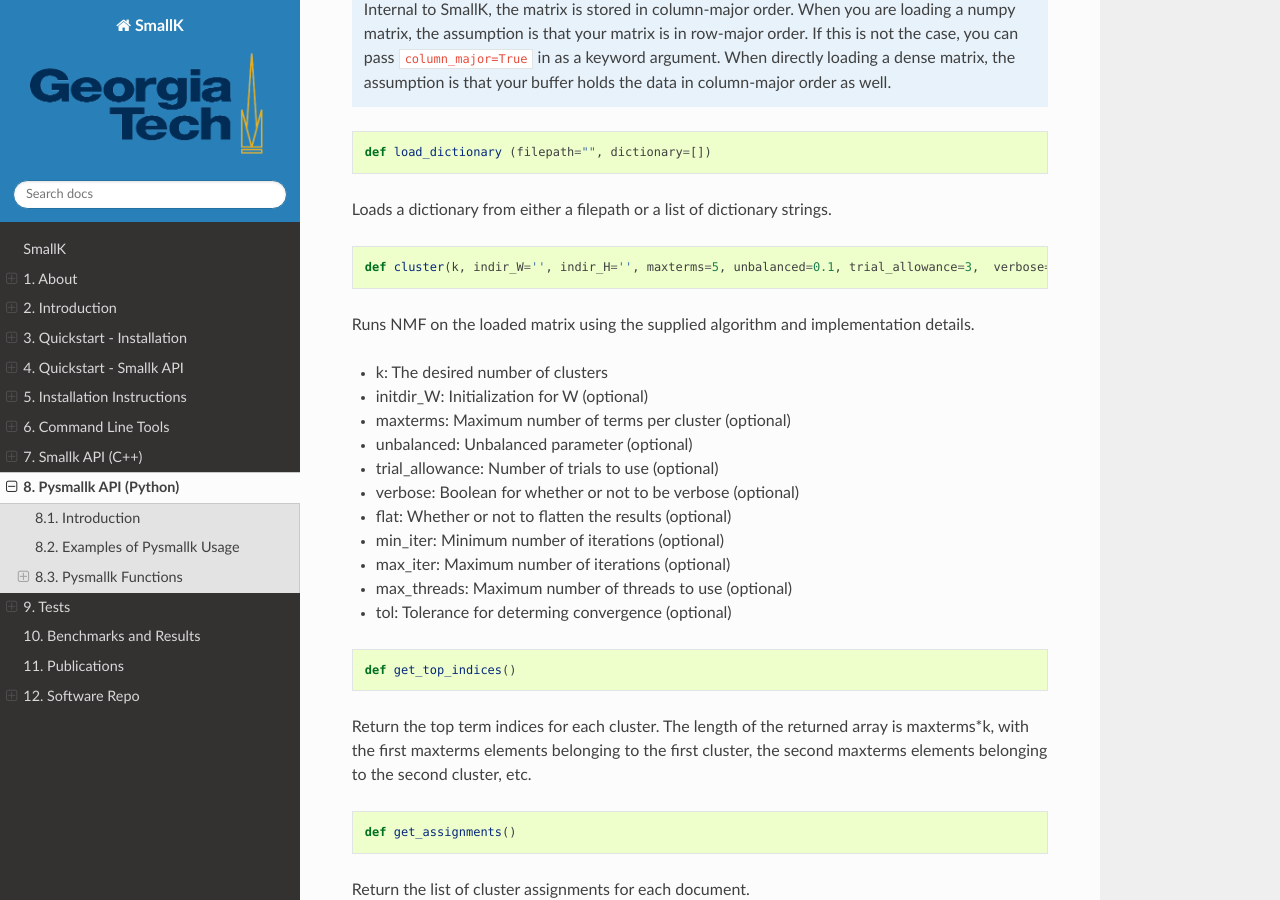
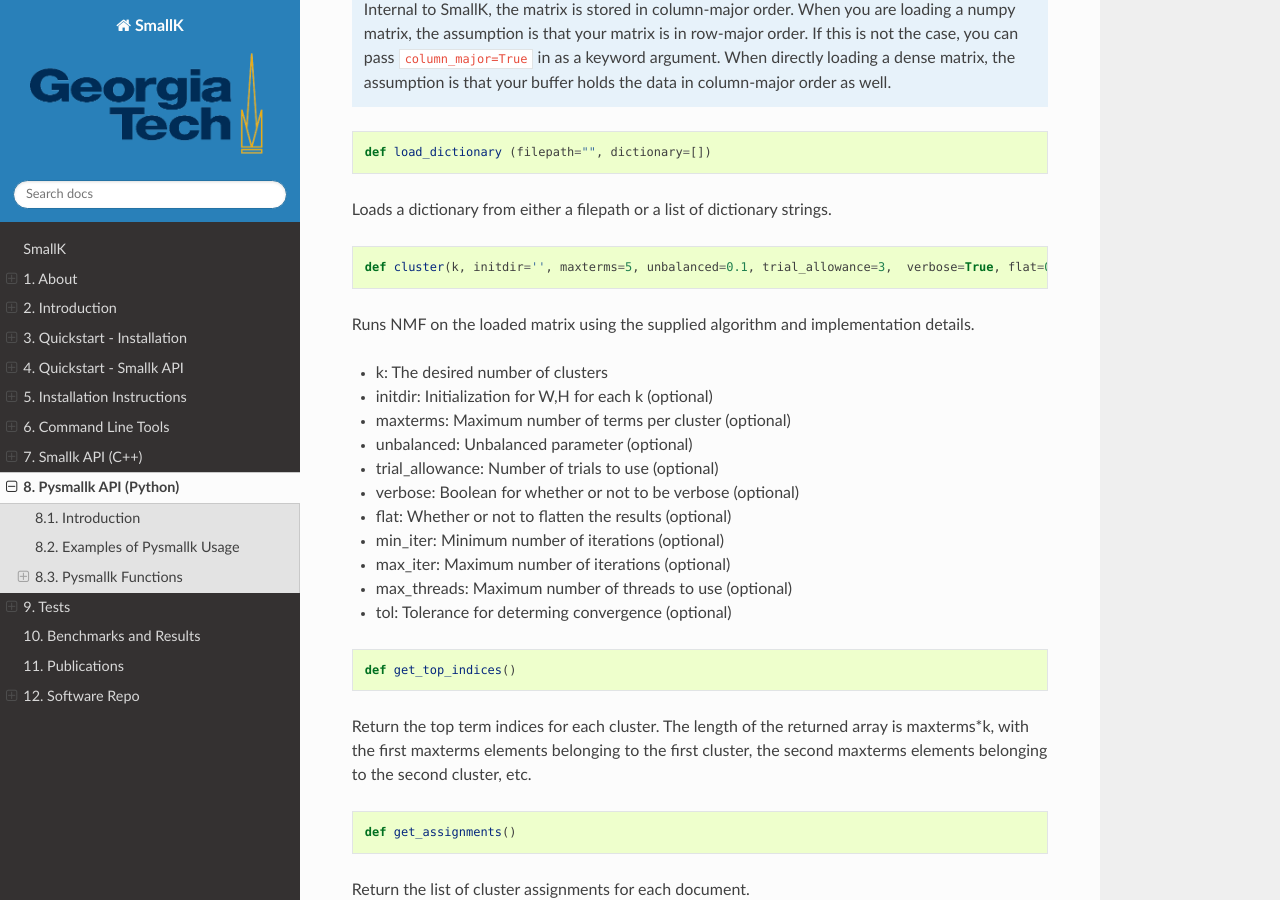
Before and after one commit to smallk/smallk, a Sphinx documentation site: the page built from sphinx/source/pages_pysmallkAPI.rst, in a window 1280 px wide and 900 px high, scrolled down 13712 px. Built offline with Sphinx 7.4.7 and the Read the Docs theme 2.0.0, drawn with Linux system fonts in a browser that asks for light colours; formulas are drawn with MathJax 3.

Commit message:
fixed typos

```diff
--- a/sphinx/source/pages_pysmallkAPI.rst
+++ b/sphinx/source/pages_pysmallkAPI.rst
@@ -632,12 +632,12 @@
 
 .. code-block:: python
 
-	def cluster(k, indir_W='', indir_H='', maxterms=5, unbalanced=0.1, trial_allowance=3,  verbose=True, flat=0, min_iter=5, max_iter=5000, max_threads=8, tol=0.0001)
+	def cluster(k, initdir='', maxterms=5, unbalanced=0.1, trial_allowance=3,  verbose=True, flat=0, min_iter=5, max_iter=5000, max_threads=8, tol=0.0001)
 
 Runs NMF on the loaded matrix using the supplied algorithm and implementation details.
 
 * k:           The desired number of clusters
-* initdir_W:    Initialization for W (optional)
+* initdir:    Initialization for W,H for each k (optional)
 * maxterms:    Maximum number of terms per cluster (optional)
 * unbalanced:      Unbalanced parameter (optional)
 * trial_allowance: Number of trials to use (optional)
```
Also changed, not shown: 1 other file.
